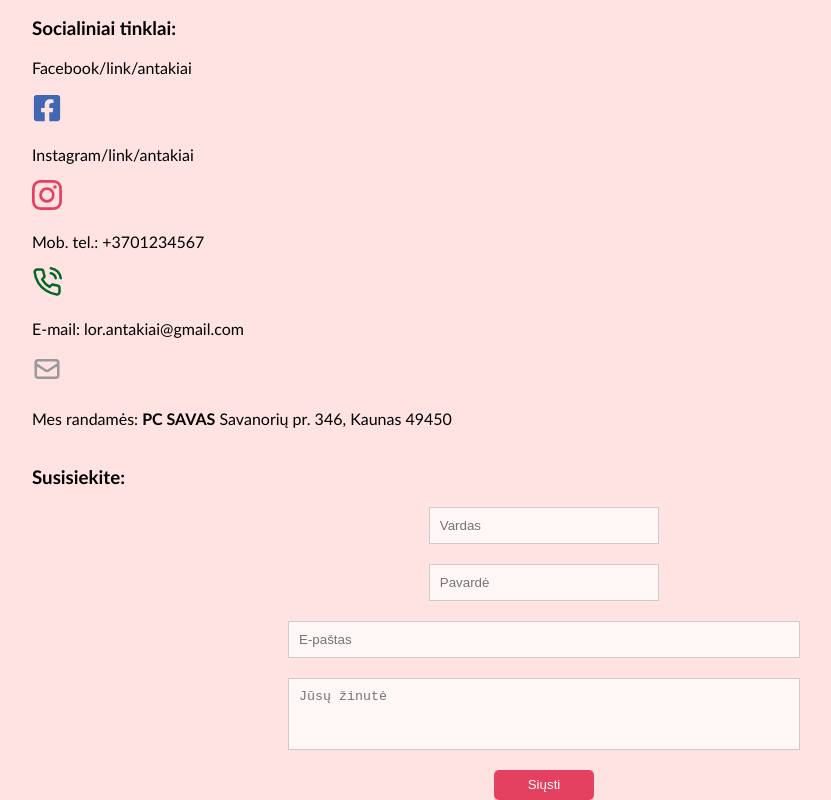
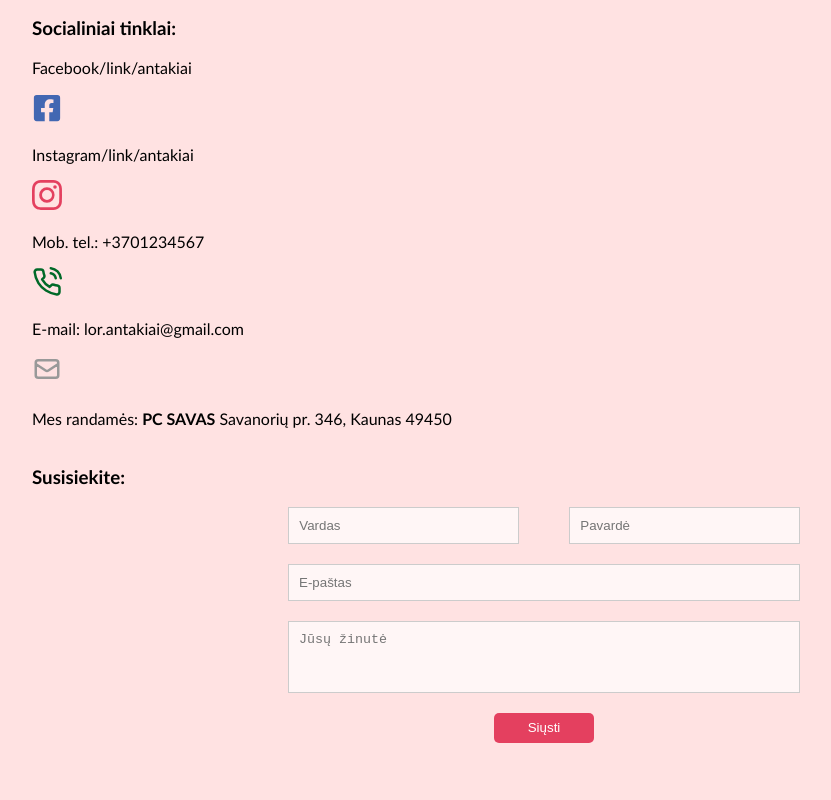
Before and after one commit to ArminasStrolys/react-projects, a React (Create React App) app in the folder eyebrow-portfolio-site/: page /contacts in a window 1280 px wide. Shown: the part 435-1235 px from the top of the page, without its empty margins (96-927 px from the left). After the commit the page ends 1178 px from the top, so only its background shows below. Built offline with nearby package versions, Linux system fonts and the light colour scheme.

Commit message:
Adjusted width of contact us form

```diff
--- a/eyebrow-portfolio-site/src/style/_contacts.scss
+++ b/eyebrow-portfolio-site/src/style/_contacts.scss
@@ -23,17 +23,26 @@
   margin: auto;
   display: flex;
   flex-wrap: wrap;
-  column-gap: 60px;
+  // column-gap: 60px;
 }
 .field-1, .field-2{
   width: 45%;
   margin: auto;
   margin-bottom: 20px;
-  justify-content: space-between;
+  // justify-content: space-between;
   box-sizing: border-box;
   background-color: rgba($color: #ffffff, $alpha: 0.7);
   border: 1px solid rgb(204, 204, 204);
   padding: 10px;
+}
+
+.field-1{
+  position: relative;
+left: -2.45%;
+}
+.field-2{
+  position: relative;
+right: -2.45%;
 }
 .field-3, .field-4{
   width: 100%;
```
